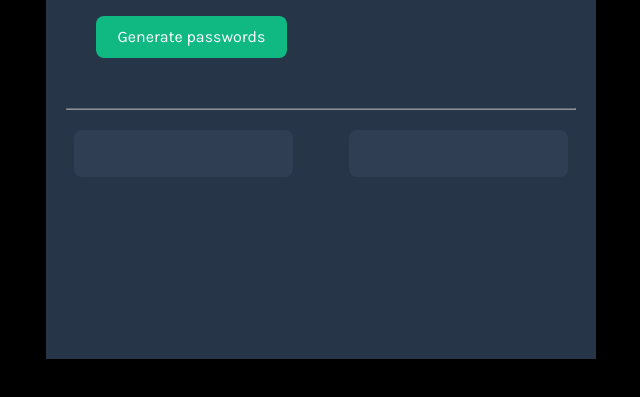
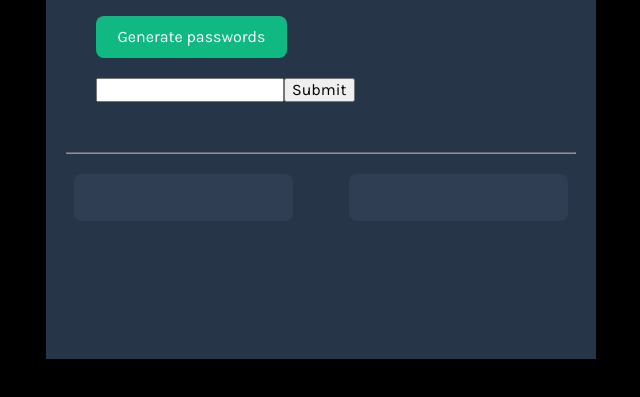
Before and after one commit to Ezimy/password-generator, a website built with Vite: page index.html in a window 1280 px wide. Shown: the part 391-788 px from the top of the page, without its empty margins (319-959 px from the left). Built offline with nearby package versions, Linux system fonts and the light colour scheme; a web font is replaced by a local one.

Commit message:
adding set pw length

```diff
--- a/index.css
+++ b/index.css
@@ -19,6 +19,10 @@ body {
     font-weight: 800;
     padding: 50px 50px;
 }
+#length-section{
+    display: flex;
+    justify-content: flex-start;
+}
 .highlight{
     color: #4ADF86;
 }
@@ -39,6 +43,7 @@ body {
     border-radius: 8px;
     border: none;
     font-size: 16px;
+    margin-bottom: 20px;
 }
 #password-section{
     display: flex;
--- a/index.html
+++ b/index.html
@@ -15,6 +15,10 @@
             <h1>Generate a <div class="highlight">random password</div></h1>
             <h3 id="flavour-text">Never use an insecure password again</h3>
             <button class="button" onclick="buttonPressed()">Generate passwords</button>
+            <div id="length-section">
+                <input type="text" id="pass-length" name="length">
+                <button onclick="setPassLength()">Submit</button>
+            </div>
         </div>
         <hr id = "line">
         <div id="password-section">
--- a/index.js
+++ b/index.js
@@ -3,11 +3,17 @@ const characters =["A","B","C","D","E","F","G","H","I","J","K","L","M","N","O","
 let password = "";
 let passEl1 = document.getElementById("pass-el-1")
 let passEl2 = document.getElementById("pass-el-2")
+let passLength = 15;
+let input = document.getElementById("pass-length")
+function setPassLength(){
+    passLength = input.value
+}
 function generateRandomIndex(){
         return Math.floor(Math.random() * characters.length)
     }
 function generatePassword(){
-    for (let i = 0 ; i < 15; i++){
+    password = "";
+    for (let i = 0 ; i < passLength; i++){
         password += characters[generateRandomIndex()]
     }
     return password
```
